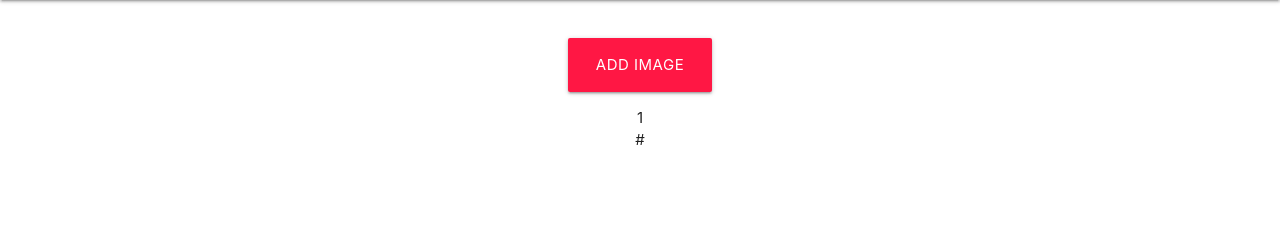
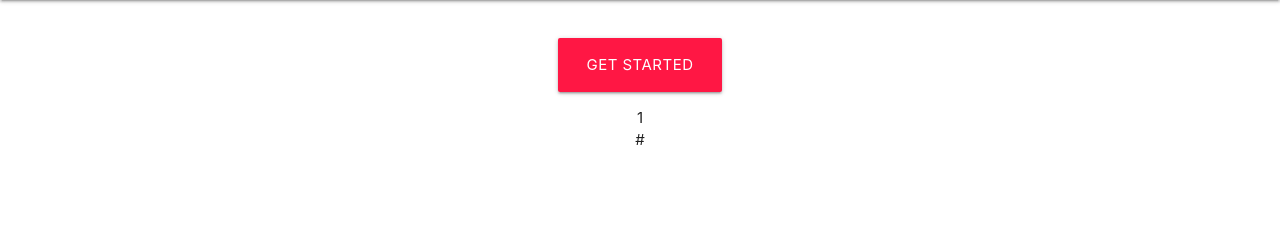
Before and after one commit to Danieroner/uploadimages, a PHP site: template src/views/index.twig in a window 1280 px wide. Shown: the part 64-297 px from the top of the page. Run offline with PHP 8.4, Linux system fonts and the light colour scheme; the template is opened without the code that fills it: most values are stand-ins (such as "Sample title", 1, 10 or a date in 2020); some libraries are stand-ins or nearby versions.

Commit message:
little change

```diff
--- a/src/views/index.twig
+++ b/src/views/index.twig
@@ -4,7 +4,7 @@
 <br>
 <div class="row center">
     <a href="/add"
-        class="btn-large waves-effect red accent-3">Add Image</a>
+        class="btn-large waves-effect red accent-3">Get Started</a>
         <ul>
             {% for post in context %}
                 <li>{{ post.id }}</li>
```
